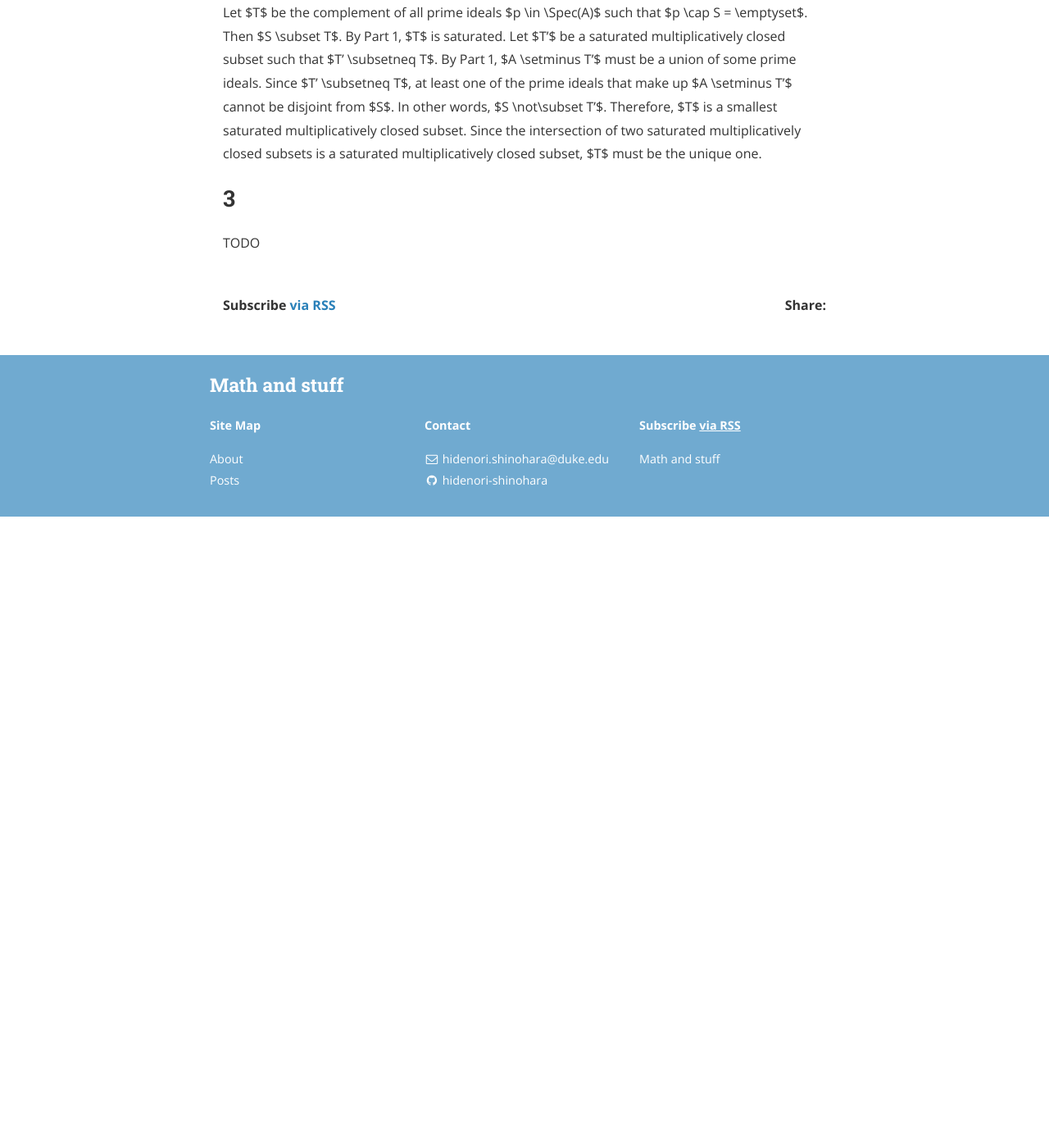
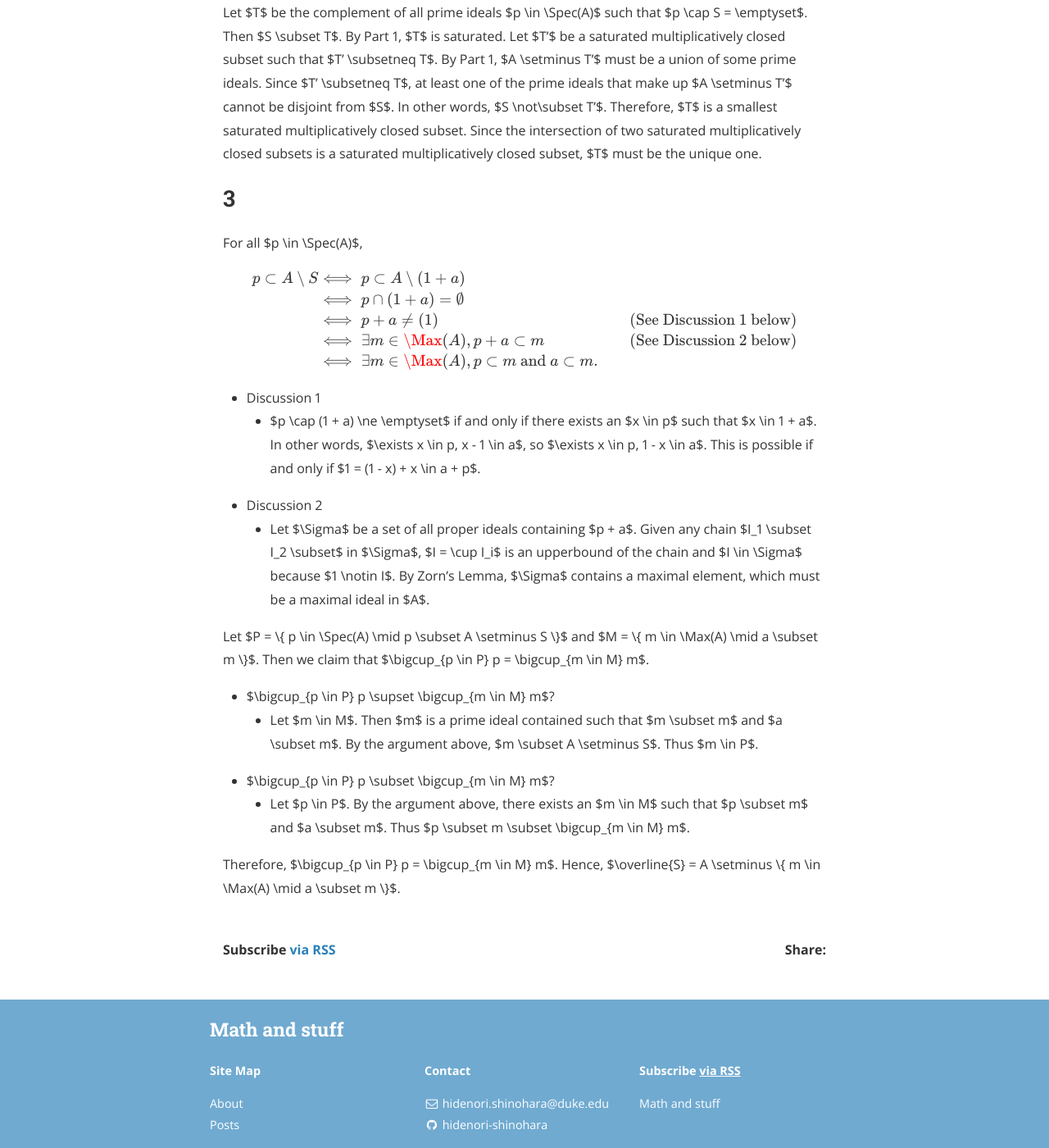
Before and after one commit to hidenori-shinohara/hidenori-shinohara.github.io, a Jekyll site: the page built from _posts/atiyah/chapter3/2019-12-26-saturated-ex-3-7.md, in a window 1280 px wide and 1400 px high, scrolled down 1664 px. Shown: the whole window at 82% size. Built offline with Jekyll 4.4.1, drawn with Linux system fonts in a browser that asks for light colours; nearby versions of some CDN libraries; formulas are drawn with MathJax 3; before the commit the page ends 2294 px from its top, so only the background shows below that; some of the changed text lies outside the part shown.

Commit message:
Finish ex 3-7 [atiyah]

```diff
--- a/_layouts/default.html
+++ b/_layouts/default.html
@@ -39,6 +39,7 @@
                 LT: ["{\\text{LT}}",0],
                 grad: ["{\\text{grad}}",0],
                 Spec: ["{\\text{Spec}}",0],
+                Max: ["{\\text{Max}}",0],
                 Alt: ["{\\text{Alt}}",0],
                 Ann: ["{\\text{Ann}}",0],
                 LC: ["{\\text{LC}}",0],
--- a/_posts/atiyah/chapter3/2019-12-26-saturated-ex-3-7.md
+++ b/_posts/atiyah/chapter3/2019-12-26-saturated-ex-3-7.md
@@ -71,4 +71,41 @@ Therefore, $T$ is a smallest saturated multiplicatively closed subset.
 Since the intersection of two saturated multiplicatively closed subsets is a saturated multiplicatively closed subset, $T$ must be the unique one.
 
 ## 3
-TODO
+
+For all $p \in \Spec(A)$,
+
+$$
+\begin{align}
+  p \subset A \setminus S
+    &\iff p \subset A \setminus (1 + a) \\
+    &\iff p \cap (1 + a) = \emptyset \\
+    &\iff p + a \ne (1) & \text{(See Discussion 1 below)} \\
+    &\iff \exists m \in \Max(A), p + a \subset m & \text{(See Discussion 2 below)} \\
+    &\iff \exists m \in \Max(A), p \subset m \text{ and } a \subset m.
+\end{align}
+$$
+
+* Discussion 1
+  * $p \cap (1 + a) \ne \emptyset$ if and only if there exists an $x \in p$ such that $x \in 1 + a$.
+    In other words, $\exists x \in p, x - 1 \in a$, so $\exists x \in p, 1 - x \in a$.
+    This is possible if and only if $1 = (1 - x) + x \in a + p$.
+* Discussion 2
+  * Let $\Sigma$ be a set of all proper ideals containing $p + a$.
+    Given any chain $I_1 \subset I_2 \subset$ in $\Sigma$, $I = \cup I_i$ is an upperbound of the chain and $I \in \Sigma$ because $1 \notin I$.
+    By Zorn's Lemma, $\Sigma$ contains a maximal element, which must be a maximal ideal in $A$.
+
+Let $P = \\{ p \in \Spec(A) \mid p \subset A \setminus S \\}$ and $M = \\{ m \in \Max(A) \mid a \subset m \\}$.
+Then we claim that $\bigcup_{p \in P} p = \bigcup_{m \in M} m$.
+
+* $\bigcup_{p \in P} p \supset \bigcup_{m \in M} m$?
+  * Let $m \in M$.
+    Then $m$ is a prime ideal contained such that $m \subset m$ and $a \subset m$.
+    By the argument above, $m \subset A \setminus S$.
+    Thus $m \in P$.
+* $\bigcup_{p \in P} p \subset \bigcup_{m \in M} m$?
+  * Let $p \in P$.
+    By the argument above, there exists an $m \in M$ such that $p \subset m$ and $a \subset m$.
+    Thus $p \subset m \subset \bigcup_{m \in M} m$.
+
+Therefore, $\bigcup_{p \in P} p = \bigcup_{m \in M} m$.
+Hence, $\overline{S} = A \setminus \\{ m \in \Max(A) \mid a \subset m \\}$.
```
Also changed, not shown: other parts of _posts/atiyah/chapter3/2019-12-26-saturated-ex-3-7.md (+1 -1 lines).
